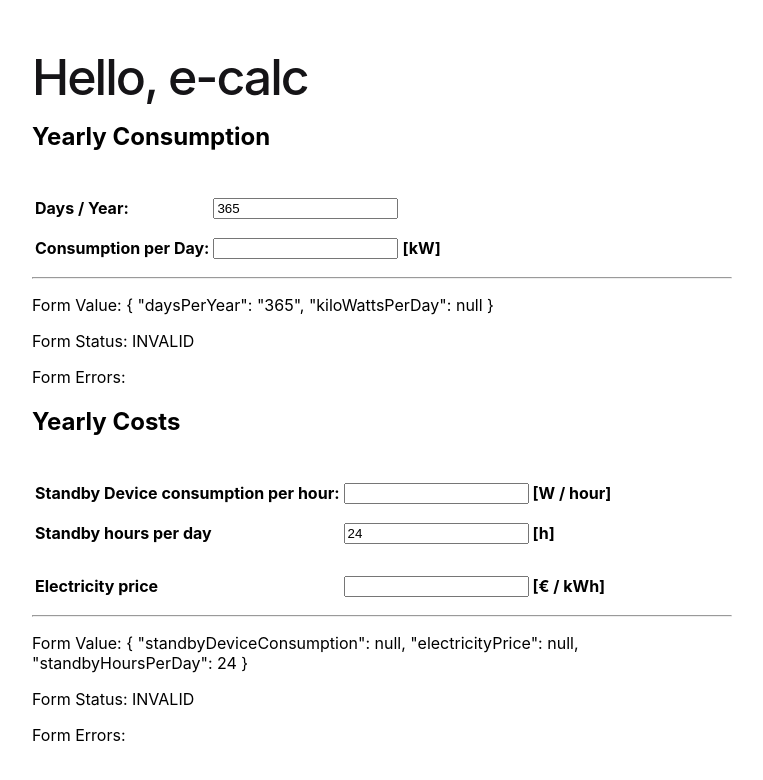
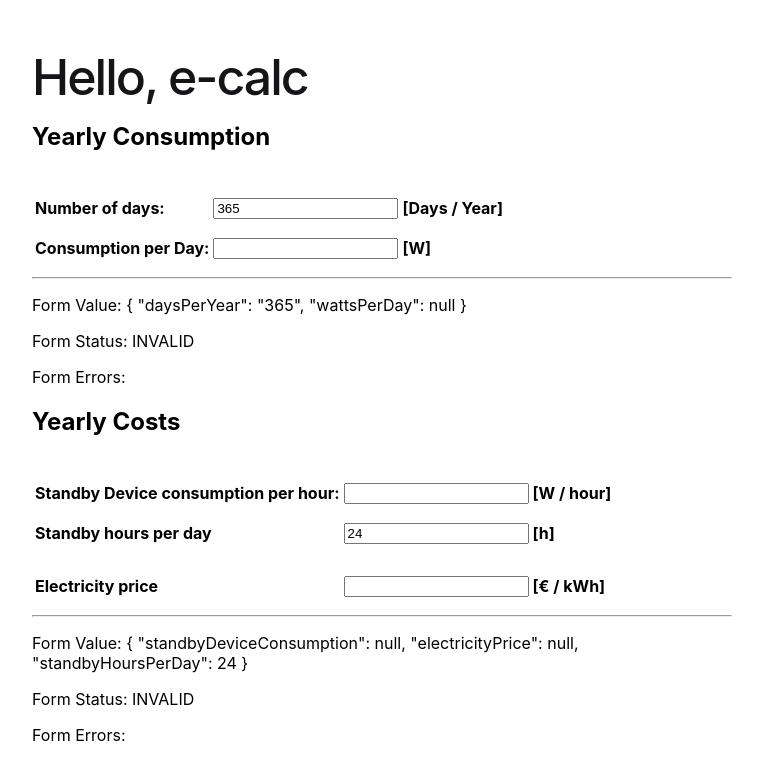
Before and after one commit to bit-punk/e-calc, an Angular app: page / in a window 1280 px wide. Shown: the top 780 px of the page, without its empty margins (258-1021 px from the left). Built offline with nearby package versions, Linux system fonts and the light colour scheme.

Commit message:
yearly-consumption-calculator.component.html * fixed unit ('kW' -> 'W') for daily consumption * renamed input-field accordingly ('kiloWattsPerDay' -> 'wattsPerDay')
yearly-consumption-calculator.component.ts
* renamed field 'kiloWattsPerDay' -> 'wattsPerDay'

```diff
--- a/src/app/yearly-consumption-calculator/yearly-consumption-calculator.component.html
+++ b/src/app/yearly-consumption-calculator/yearly-consumption-calculator.component.html
@@ -1,8 +1,9 @@
 <form [formGroup]="calculatorForm">
   <table>
     <tr>
-      <td><label for="daysPerYear">Days / Year:</label></td>
+      <td><label for="daysPerYear">Number of days:</label></td>
       <td><input type="number" id="daysPerYear" formControlName="daysPerYear" title="Enter the number of days per year"></td>
+      <td><label for="daysPerYear">[Days / Year]</label></td>
       <td>
         <div *ngIf="daysPerYearControl?.invalid && (daysPerYearControl?.dirty || daysPerYearControl?.touched)">
           <div *ngIf="daysPerYearControl?.hasError('required')">Days / Year is required.</div>
@@ -12,13 +13,13 @@
       </td>
     </tr>
     <tr>
-      <td><label for="kiloWattsPerDay">Consumption per Day:</label></td>
-      <td><input type="number" id="kiloWattsPerDay" formControlName="kiloWattsPerDay" ></td>
-      <td><label for="kiloWattsPerDay">[kW]</label></td>
+      <td><label for="wattsPerDay">Consumption per Day:</label></td>
+      <td><input type="number" id="wattsPerDay" formControlName="wattsPerDay" ></td>
+      <td><label for="wattsPerDay">[W]</label></td>
       <td>
-        <div *ngIf="kiloWattsPerDayControl?.invalid && (kiloWattsPerDayControl?.dirty || kiloWattsPerDayControl?.touched)">
-          <div *ngIf="kiloWattsPerDayControl?.hasError('required')">kiloWatts / Day is required.</div>
-          <div *ngIf="kiloWattsPerDayControl?.hasError('min')">kiloWatts / Day must be greater than or equal to 0.</div>
+        <div *ngIf="wattsPerDayControl?.invalid && (wattsPerDayControl?.dirty || wattsPerDayControl?.touched)">
+          <div *ngIf="wattsPerDayControl?.hasError('required')">Watts / Day is required.</div>
+          <div *ngIf="wattsPerDayControl?.hasError('min')">Watts / Day must be greater than or equal to 0.</div>
         </div>
       </td>
     </tr>
--- a/src/app/yearly-consumption-calculator/yearly-consumption-calculator.component.ts
+++ b/src/app/yearly-consumption-calculator/yearly-consumption-calculator.component.ts
@@ -14,7 +14,7 @@ import {JsonPipe, NgIf} from "@angular/common";
 export class YearlyConsumptionCalculatorComponent implements OnInit {
   calculatorForm: FormGroup = this.formBuilder.group({
     daysPerYear: ["365", [Validators.required, Validators.min(0), Validators.max(365)]],
-    kiloWattsPerDay: [null, [Validators.required, Validators.min(0)]],
+    wattsPerDay: [null, [Validators.required, Validators.min(0)]],
   });
   consumptionPerYear: number = -1;
 
@@ -31,7 +31,7 @@ export class YearlyConsumptionCalculatorComponent implements OnInit {
 
   calculateConsumptionPerYear() {
     const daysPerYear = this.calculatorForm.get('daysPerYear')?.value;
-    const kiloWattsPerDay = this.calculatorForm.get('kiloWattsPerDay')?.value;
+    const kiloWattsPerDay = this.calculatorForm.get('wattsPerDay')?.value;
 
     // Calculate the product
     this.consumptionPerYear = daysPerYear * kiloWattsPerDay;
@@ -41,7 +41,7 @@ export class YearlyConsumptionCalculatorComponent implements OnInit {
     return this.calculatorForm.get('daysPerYear');
   }
 
-  get kiloWattsPerDayControl() {
-    return this.calculatorForm.get('kiloWattsPerDay');
+  get wattsPerDayControl() {
+    return this.calculatorForm.get('wattsPerDay');
   }
 }
```
